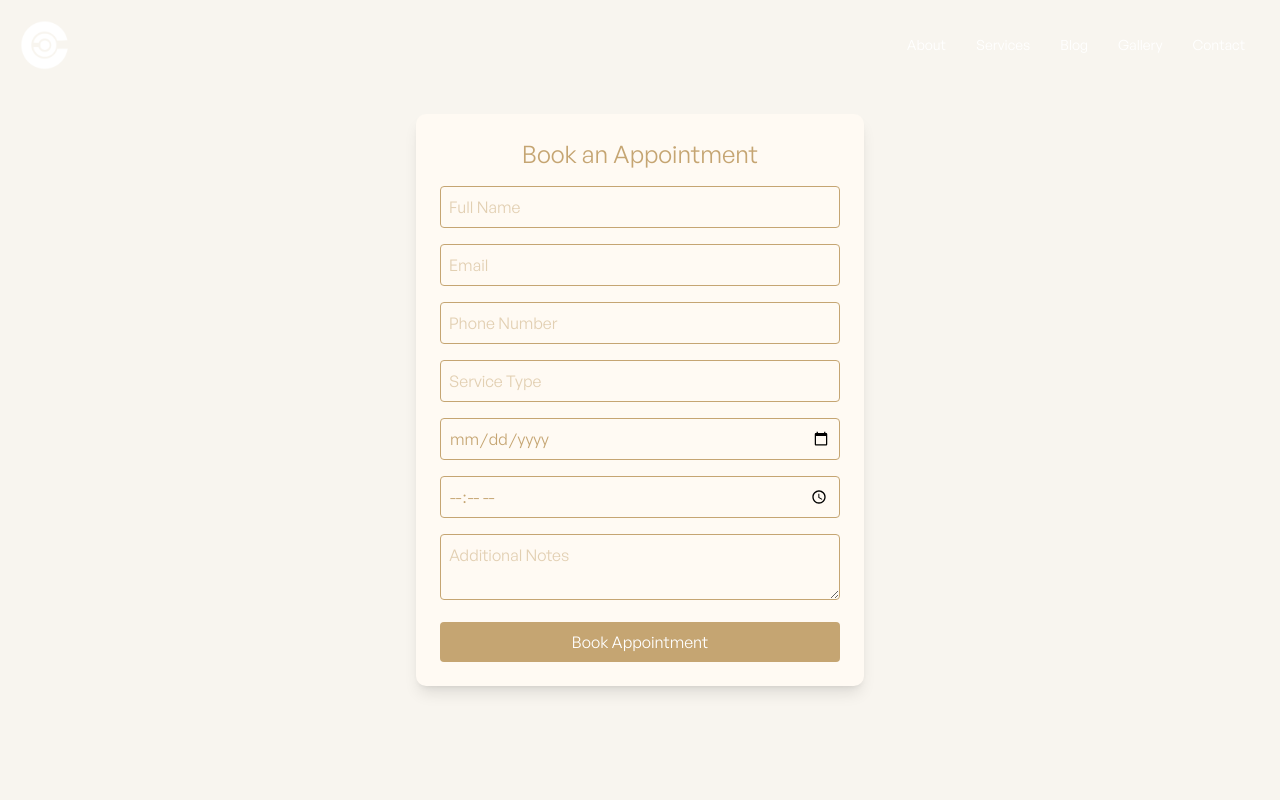
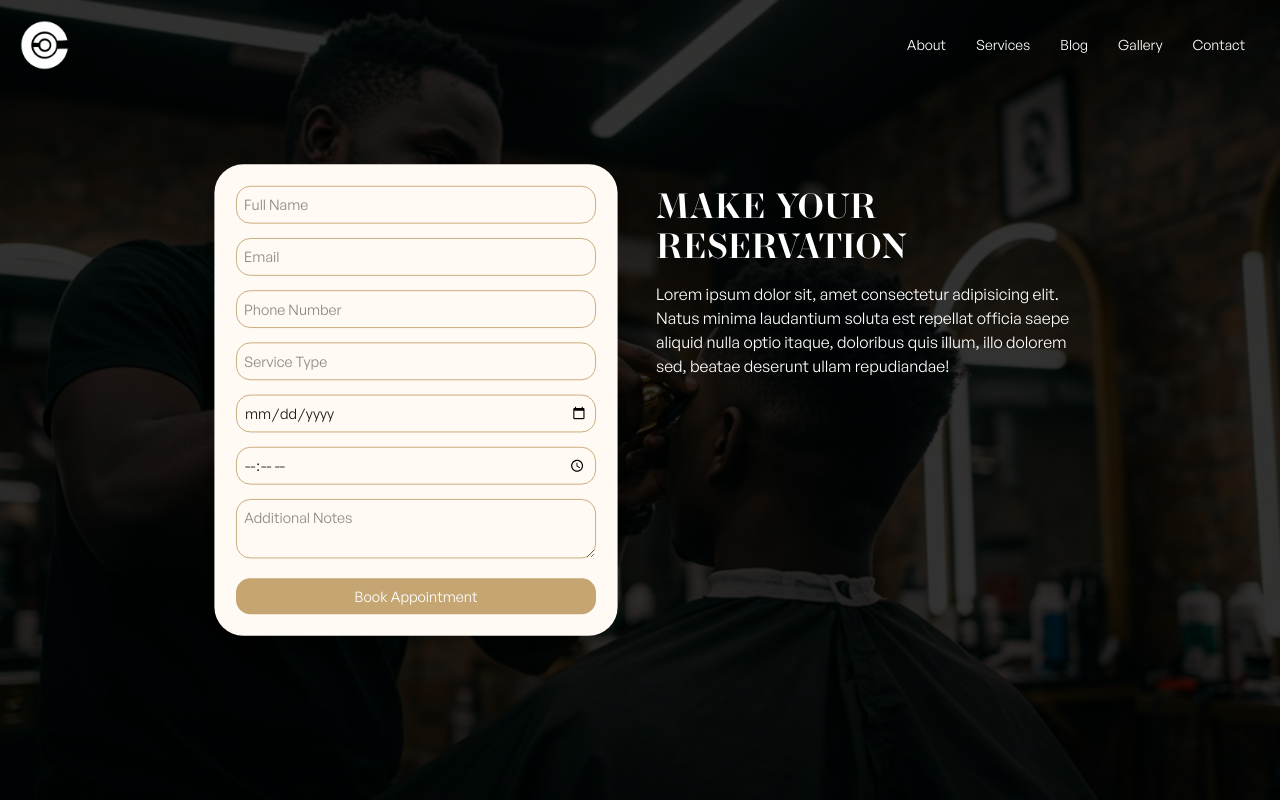
Before and after one commit to Silas67/The-House-Salon, a Next.js app: page /booking-page in a window 1280 px wide. Shown: the top 800 px of the page. Built offline with nearby package versions, Linux system fonts and the light colour scheme.

Commit message:
Commit 1.6

```diff
--- a/src/app/booking-page/page.tsx
+++ b/src/app/booking-page/page.tsx
@@ -1,8 +1,34 @@
+"use client"
 import BookingForm from "@/components/sections/BookingForm";
+import Footer from "@/components/sections/Footer";
+import Image from "next/image";
+
 export default function BookingPage() {
   return (
-    <div className="min-h-screen bg-background flex items-center justify-center">
-      <BookingForm />
+    <div><div className="min-h-screen relative flex items-center justify-center text-white max-sm:py-36">
+      <div className="flex items-start justify-between max-sm:flex-col-reverse max-sm:items-center">
+        <BookingForm />
+        <div className="max-w-md space-y-4 py-12 px-4 flex items-center justify-center flex-col max-sm:text-center lg:items-start">
+          <h1 className="uppercase max-w-[80%] Stardom-font text-4xl ">Make Your Reservation</h1>
+          <p>Lorem ipsum dolor sit, amet consectetur adipisicing elit. Natus minima laudantium soluta est repellat officia saepe aliquid nulla optio itaque, doloribus quis illum, illo dolorem sed, beatae deserunt ullam repudiandae!</p>
+        </div>
+      </div>
+
+      <div className="w-full h-full absolute inset-0 -z-10">
+        <Image
+          src={"/assets/Hero1.jpg"}
+          alt="/"
+          fill
+          className="w-full h-full object-cover"
+        />
+        <div className="absolute w-full h-full bg-black/80"></div>
+      </div>
     </div>
+
+      <section>
+        <Footer/>
+      </section>
+    </div>
+
   );
 }
--- a/src/components/sections/AboutHero.tsx
+++ b/src/components/sections/AboutHero.tsx
@@ -22,7 +22,7 @@ export default function AboutHero() {
           />
         </div>
         <div className="grid grid-cols-2 w-[60%] space-x-8 text-justiy max-sm:grid-cols-1 max-sm:space-y-4 max-sm:w-full">
-          <motion.p
+          <motion.div
             variants={textSlide}
             initial="initial"
             whileInView="enter"
@@ -30,8 +30,8 @@ export default function AboutHero() {
             transition={{ duration: 1, ease: "anticipate" }}
           >
             At The House, we believe grooming is more than just a routine—it’s a ritual of confidence, class, and self-expression. Founded with the vision to redefine men’s and women’s grooming, our space blends modern craftsmanship with timeless sophistication. <p className="mt-4">Every detail, from the soft hum of clippers to the subtle scent of our premium products, is designed to help you unwind while our professionals bring out your best look. Whether it’s your first visit or your fiftieth, we aim to make you feel at home—refreshed, recharged, and refined.</p>
-          </motion.p>
-          <motion.p
+          </motion.div>
+          <motion.div
             variants={textSlide}
             initial="initial"
             whileInView="enter"
@@ -41,7 +41,7 @@ export default function AboutHero() {
           >
             Beyond our chairs, we’re a community that celebrates individuality. Our clients don’t just walk out looking good—they leave feeling empowered. At The House, we don’t just style hair, we shape confidence.
             Step inside and you’ll see—it’s not just about the cut, the trim, or the fade. It’s about the experience. From the first warm greeting to the final mirror check, we’re dedicated to creating a space where style meets serenity. Every appointment is an opportunity to pause from the noise of everyday life and reconnect with yourself. Because at The House, looking good is just the beginning—feeling good is the goal.
-          </motion.p>
+          </motion.div>
         </div>
       </div>
     </div>
--- a/src/components/sections/BookingForm.tsx
+++ b/src/components/sections/BookingForm.tsx
@@ -43,19 +43,17 @@ export default function BookingForm (){
     }
 
   return (
-     <div className="w-full max-w-md mx-auto p-6 bg-card text-primary rounded-lg shadow-lg">
-      <h2 className="text-2xl font-semibold text-center mb-4">
-        Book an Appointment
-      </h2>
-      <form onSubmit={handleSubmit} className="space-y-4">
-        <input name="name" placeholder="Full Name" onChange={handleChange} required className="w-full p-2 border rounded" />
-        <input name="email" placeholder="Email" type="email" onChange={handleChange} required className="w-full p-2 border rounded" />
-        <input name="phone" placeholder="Phone Number" onChange={handleChange} required className="w-full p-2 border rounded" />
-        <input name="service" placeholder="Service Type" onChange={handleChange} required className="w-full p-2 border rounded" />
-        <input name="date" type="date" onChange={handleChange} required className="w-full p-2 border rounded" />
-        <input name="time" type="time" onChange={handleChange} required className="w-full p-2 border rounded" />
-        <textarea onChange={handleChange} name="message" placeholder="Additional Notes" className="w-full p-2 border rounded" />
-        <button disabled={loading} className="bg-primary text-white py-2 w-full rounded hover:bg-secondary">
+     <div className="w-full max-w-md mx-auto p-6 bg-card text-primary-foreground rounded-4xl shadow-lg scale-[0.9] flex items-start justify-between">
+
+      <form onSubmit={handleSubmit} className="space-y-4 ">
+        <input name="name" placeholder="Full Name" onChange={handleChange} required className="w-full p-2 border border-primary rounded-2xl" />
+        <input name="email" placeholder="Email" type="email" onChange={handleChange} required className="w-full p-2 border border-primary rounded-2xl" />
+        <input name="phone" placeholder="Phone Number" onChange={handleChange} required className="w-full p-2 border border-primary rounded-2xl" />
+        <input name="service" placeholder="Service Type" onChange={handleChange} required className="w-full p-2 border border-primary rounded-2xl" />
+        <input name="date" type="date" onChange={handleChange} required className="w-full p-2 border border-primary rounded-2xl" />
+        <input name="time" type="time" onChange={handleChange} required className="w-full p-2 border border-primary rounded-2xl" />
+        <textarea onChange={handleChange} name="message" placeholder="Additional Notes" className="w-full p-2 border border-primary rounded-2xl" />
+        <button disabled={loading} className="bg-primary text-white py-2 w-full rounded-2xl hover:bg-secondary">
           {loading ? "Booking..." : "Book Appointment"}
         </button>
       </form>
--- a/src/components/sections/Hero.tsx
+++ b/src/components/sections/Hero.tsx
@@ -17,22 +17,23 @@ const Hero = () => {
       </div>
 
       {/* Text Content */}
-      <div className="relative flex w-full h-full items-center justify-center z-20 text-center text-white ">
+      <div className="relative flex w-full h-full items-center justify-center z-20 text-center text-white  max-sm:scale-[0.9]">
         <motion.div
         initial = {{y:10, opacity:0}}
         animate = {{y: 0, opacity: 1}}
         transition={{duration:1, ease:"easeInOut"}}
-        className="absolute flex md:items-center justify-center max-sm:items-start max-sm:text-left flex-col md:gap-4 max-sm:gap-6 max-sm:pl-4">
-          <h1 className="text-[52px] leading-16 md:w-[700px] w-[400px] max-sm:text-[44px] max-smm:text-[36px] font-black Stardom-font max-sm:scale-[0.9] max-smm:leading-12">
+        className="absolute flex md:items-center justify-center max-sm:items-start max-sm:text-left flex-col md:gap-4 max-sm:gap-4 max-sm:pl-4">
+
+          <h1 className="text-[52px] leading-16 md:w-[700px] w-[400px] max-sm:text-[44px] max-smm:text-[36px] font-black Stardom-font max-smm:leading-12">
             Luxury Grooming for the Modern Gentleman
           </h1>
 
-          <p className="text-[#dddbdb] md:w-[500px] w-[400px] max-sm:scale-[0.9]">
+          <p className="text-[#dddbdb] md:w-[500px] w-[400px]">
             The House is a luxury barbing salon inspired by the need to redefine
             the typical barbershop experience in Abuja.
           </p>
 
-          <Button className="bg-secondary max-sm:ml-4" href="/booking-page" backgroundColor="var(--foreground)">
+          <Button className="bg-secondary " href="/booking-page" backgroundColor="var(--foreground)">
             {" "}
             Book Now
           </Button>
--- a/src/components/sections/Products.tsx
+++ b/src/components/sections/Products.tsx
@@ -30,7 +30,7 @@ export default function ProductsPage() {
             key={id}
             className=" flex flex-col items-center justify-center"
           >
-            <div className="relative w-[250px] h-[250px] overflow-hidden shadow-xl rounded-lg">
+            <div className="relative w-[300px] h-[300px] scale-[0.9] overflow-hidden shadow-xl rounded-lg">
               <Image
                 src={item.img}
                 alt={item.product || "Product image"}
--- a/src/components/sections/Services.jsx
+++ b/src/components/sections/Services.jsx
@@ -9,7 +9,7 @@ import { FaArrowLeft, FaArrowRight } from "react-icons/fa";
 
 export default function Services() {
   return (
-    <div className="w-full flex items-center justify-center p-8 lg:py-44 h-full text-foreground">
+    <div className="w-full flex items-center justify-center px-8 lg:py-44 h-full text-foreground pb-36 pt-16">
       <motion.div
         variants={textSlide}
         initial="initial"
@@ -26,7 +26,7 @@ export default function Services() {
 
       {/* Heading */}
       <div className="flex flex-col items-center justify-center max-w-[100vw]">
-        <div className=" flex items-center justify-center flex-col max-sm:gap-8 gap-4 text-center max-sm:px-4">
+        <div className=" flex items-center justify-center flex-col max-sm:gap-16 gap-4 text-center max-sm:px-4">
           <SplitText className="Stardom-font text-3xl font-bold" duration={1}>
             What We Do
           </SplitText>
```
